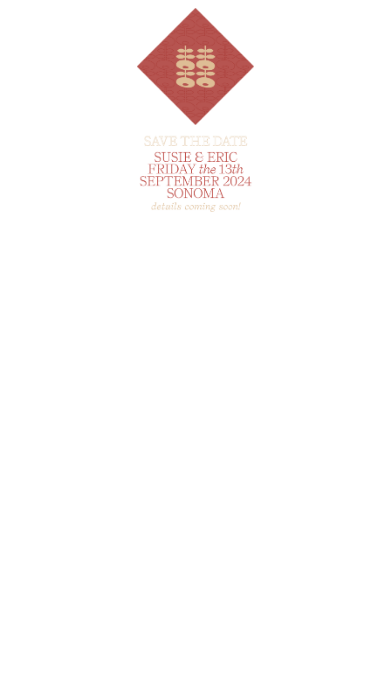
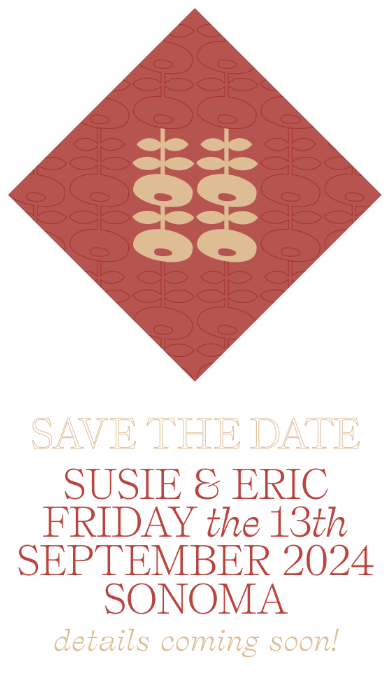
Before and after one commit to ericsoderstrom/ericsoderstrom.github.io, a plain HTML site: page index.html in a window 390 px wide. Drawn offline with Linux system fonts and the light colour scheme.

Commit message:
Update index.html
width didn't work out on mobile

```diff
--- a/index.html
+++ b/index.html
@@ -1,9 +1,10 @@
 <html>
   <head>
+    <title>Susie & Eric - Friday, 9/13/24 - Sonoma, California</title>
     <style>
       img {
          max-height:50vh;
-         max-width:30vw;
+         max-width:100%;
          width:auto;
          height:auto;
       }
```
